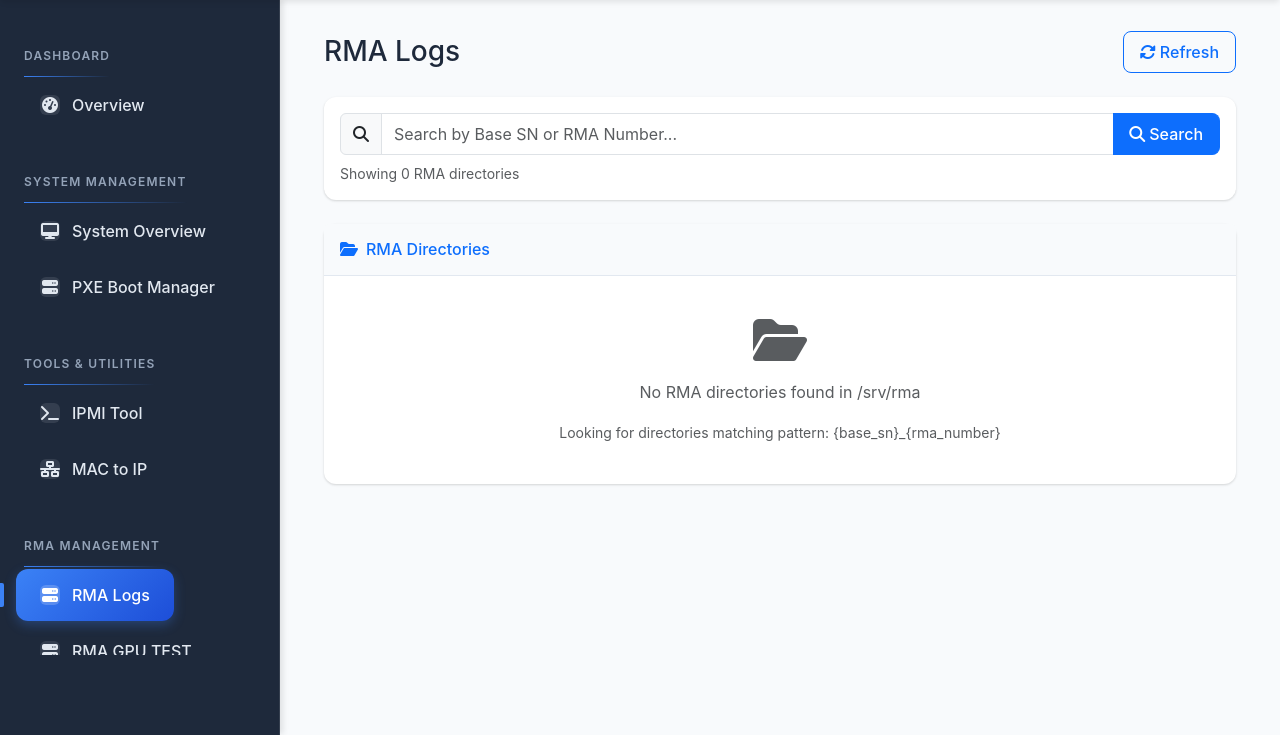
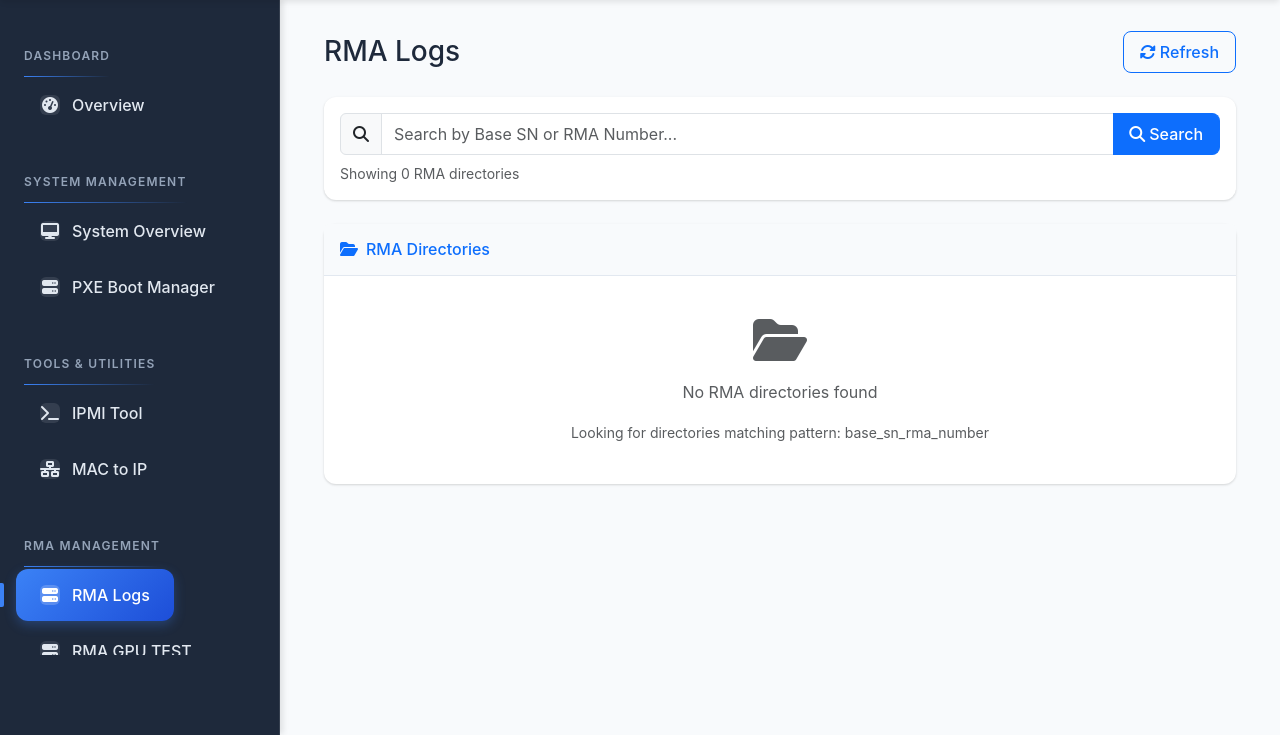
Before and after one commit to wequal/rd1web, a Django app: page /rma/logs/ in a window 1280 px wide. Shown: the part 65-800 px from the top of the page. Run offline with Django 5.2, Linux system fonts and the light colour scheme; the visitor is signed in with stand-in values (Sample User, id 1).

Commit message:
9/26/26 p4

```diff
--- a/rd1web/templates/features/rma_logs.html
+++ b/rd1web/templates/features/rma_logs.html
@@ -156,8 +156,8 @@
                                     <p>No RMA directories found matching "{{ search_query }}"</p>
                                     <small>Try searching with a different Base SN or RMA Number</small>
                                 {% else %}
-                                    <p>No RMA directories found in /srv/rma</p>
-                                    <small>Looking for directories matching pattern: {base_sn}_{rma_number}</small>
+                                    <p>No RMA directories found</p>
+                                    <small>Looking for directories matching pattern: base_sn_rma_number</small>
                                 {% endif %}
                             </div>
                         {% endif %}
```
Also changed, not shown: 2 other files.
